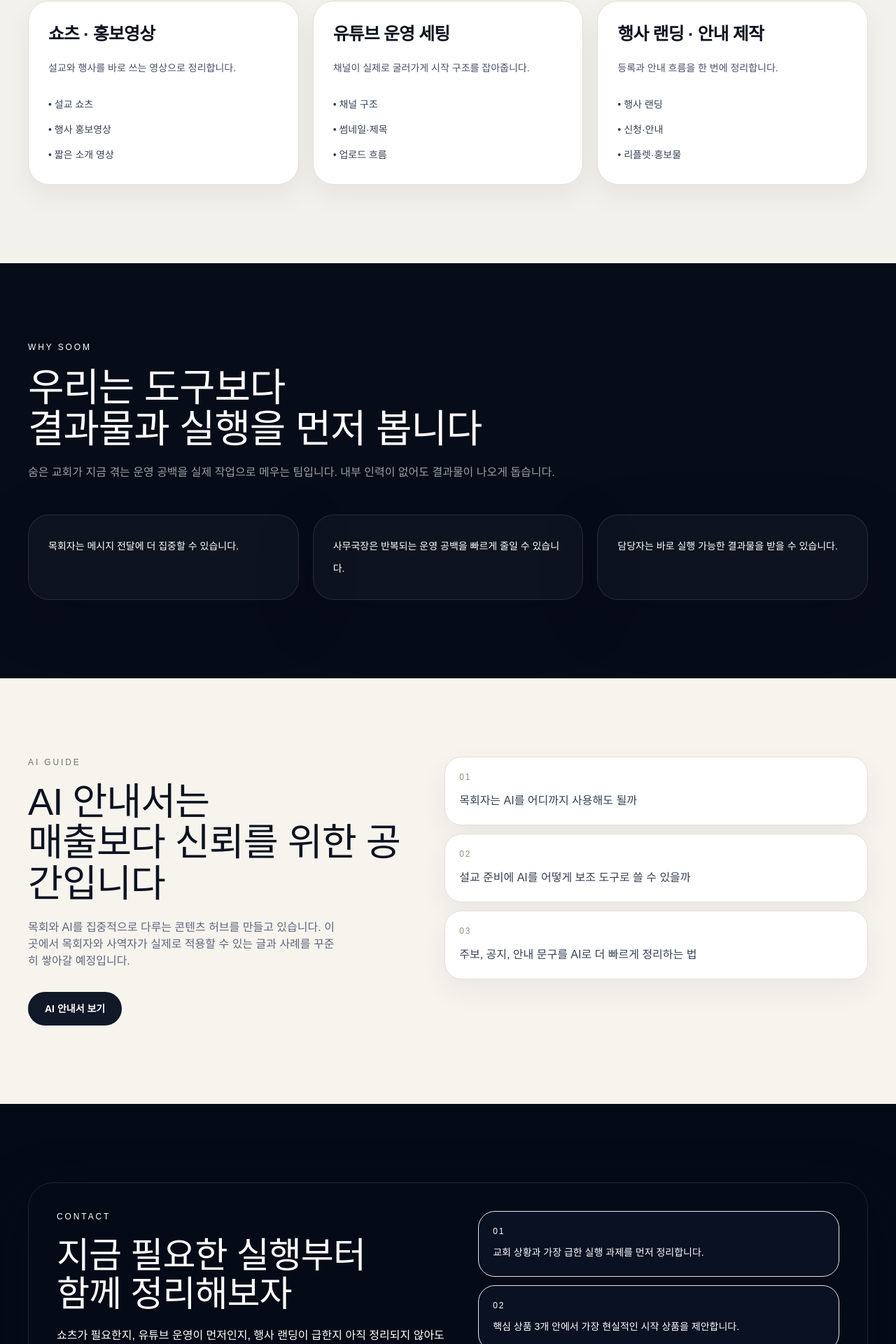
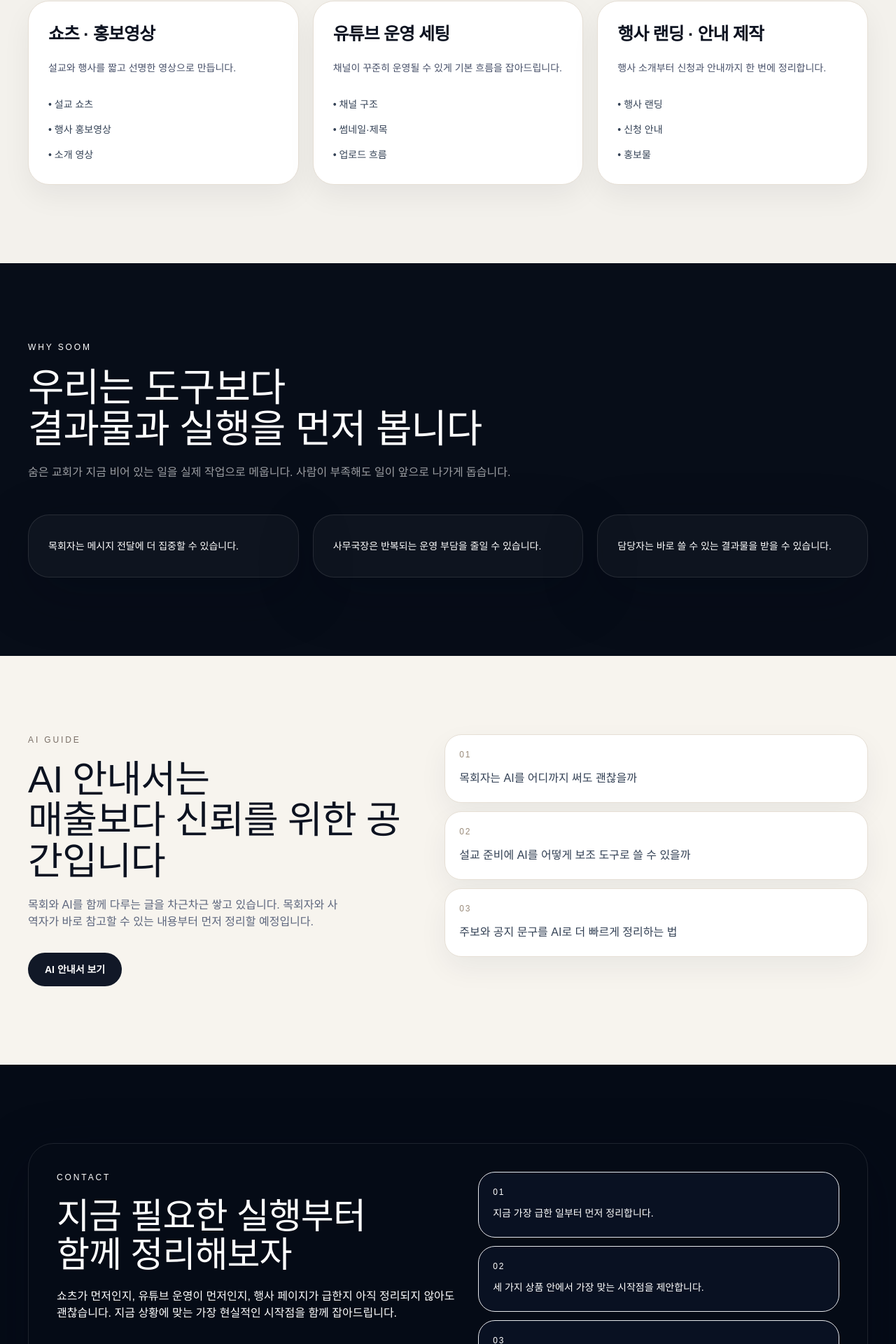
Before and after one commit to kinddragon1224/soom-church, a Next.js app: page / in a window 1280 px wide. Shown: the part 1159-3079 px from the top of the page at 70% size. Built offline with nearby package versions, Linux system fonts and the light colour scheme; a web font is replaced by a local one.

Commit message:
copy(marketing): refine homepage messaging

```diff
--- a/app/page.tsx
+++ b/app/page.tsx
@@ -4,31 +4,31 @@ import SiteHeader from "@/components/site-header";
 const serviceCards = [
   {
     title: "쇼츠 · 홍보영상",
-    desc: "설교와 행사를 바로 쓰는 영상으로 정리합니다.",
-    points: ["설교 쇼츠", "행사 홍보영상", "짧은 소개 영상"],
+    desc: "설교와 행사를 짧고 선명한 영상으로 만듭니다.",
+    points: ["설교 쇼츠", "행사 홍보영상", "소개 영상"],
   },
   {
     title: "유튜브 운영 세팅",
-    desc: "채널이 실제로 굴러가게 시작 구조를 잡아줍니다.",
+    desc: "채널이 꾸준히 운영될 수 있게 기본 흐름을 잡아드립니다.",
     points: ["채널 구조", "썸네일·제목", "업로드 흐름"],
   },
   {
     title: "행사 랜딩 · 안내 제작",
-    desc: "등록과 안내 흐름을 한 번에 정리합니다.",
-    points: ["행사 랜딩", "신청·안내", "리플렛·홍보물"],
+    desc: "행사 소개부터 신청과 안내까지 한 번에 정리합니다.",
+    points: ["행사 랜딩", "신청 안내", "홍보물"],
   },
 ];
 
 const audiencePoints = [
   "목회자는 메시지 전달에 더 집중할 수 있습니다.",
-  "사무국장은 반복되는 운영 공백을 빠르게 줄일 수 있습니다.",
-  "담당자는 바로 실행 가능한 결과물을 받을 수 있습니다.",
+  "사무국장은 반복되는 운영 부담을 줄일 수 있습니다.",
+  "담당자는 바로 쓸 수 있는 결과물을 받을 수 있습니다.",
 ];
 
 const guideTopics = [
-  "목회자는 AI를 어디까지 사용해도 될까",
+  "목회자는 AI를 어디까지 써도 괜찮을까",
   "설교 준비에 AI를 어떻게 보조 도구로 쓸 수 있을까",
-  "주보, 공지, 안내 문구를 AI로 더 빠르게 정리하는 법",
+  "주보와 공지 문구를 AI로 더 빠르게 정리하는 법",
 ];
 
 export default function HomePage() {
@@ -79,7 +79,7 @@ export default function HomePage() {
               핵심 상품
             </h2>
             <p className="mt-5 max-w-3xl text-sm leading-7 text-[#5d667d] sm:text-base">
-              숨은 플랫폼 설명보다 먼저, 교회가 당장 맡기고 싶은 실행형 서비스를 분명하게 제공합니다.
+              숨은 설명보다 실행을 먼저 보여줍니다. 지금 교회에 바로 필요한 일을 먼저 맡길 수 있게 돕습니다.
             </p>
           </div>
 
@@ -109,8 +109,8 @@ export default function HomePage() {
               결과물과 실행을 먼저 봅니다
             </h2>
             <p className="mt-4 max-w-3xl text-sm leading-7 text-white/60 sm:mt-5 sm:text-base">
-              숨은 교회가 지금 겪는 운영 공백을 실제 작업으로 메우는 팀입니다.
-              내부 인력이 없어도 결과물이 나오게 돕습니다.
+              숨은 교회가 지금 비어 있는 일을 실제 작업으로 메웁니다.
+              사람이 부족해도 일이 앞으로 나가게 돕습니다.
             </p>
           </div>
 
@@ -135,8 +135,8 @@ export default function HomePage() {
                 매출보다 신뢰를 위한 공간입니다
               </h2>
               <p className="mt-5 max-w-md text-sm leading-7 text-[#5d667d] sm:text-base">
-                목회와 AI를 집중적으로 다루는 콘텐츠 허브를 만들고 있습니다. 이곳에서 목회자와 사역자가
-                실제로 적용할 수 있는 글과 사례를 꾸준히 쌓아갈 예정입니다.
+                목회와 AI를 함께 다루는 글을 차근차근 쌓고 있습니다.
+                목회자와 사역자가 바로 참고할 수 있는 내용부터 먼저 정리할 예정입니다.
               </p>
               <div className="mt-8">
                 <Link href="/ai-guides" className="inline-flex min-h-12 items-center justify-center rounded-full bg-[#111827] px-6 text-sm font-semibold text-white">
@@ -167,8 +167,8 @@ export default function HomePage() {
                 함께 정리해보자
               </h2>
               <p className="mt-5 max-w-xl text-sm leading-7 text-white/62 sm:text-base">
-                쇼츠가 필요한지, 유튜브 운영이 먼저인지, 행사 랜딩이 급한지 아직 정리되지 않아도 괜찮아.
-                지금 상황을 기준으로 가장 현실적인 시작점을 함께 잡아줄게.
+                쇼츠가 먼저인지, 유튜브 운영이 먼저인지, 행사 페이지가 급한지 아직 정리되지 않아도 괜찮습니다.
+                지금 상황에 맞는 가장 현실적인 시작점을 함께 잡아드립니다.
               </p>
               <div className="mt-8 flex flex-col gap-3 sm:flex-row">
                 <Link href="/contact" className="inline-flex min-h-12 items-center justify-center rounded-full bg-white px-6 text-sm font-semibold text-[#09111f]">
@@ -182,15 +182,15 @@ export default function HomePage() {
             <div className="grid gap-3">
               <div className="rounded-[24px] border border-white/8 bg-[#091122] px-5 py-5">
                 <p className="text-xs tracking-[0.16em] text-white/38">01</p>
-                <p className="mt-2 text-sm leading-7 text-white/82">교회 상황과 가장 급한 실행 과제를 먼저 정리합니다.</p>
+                <p className="mt-2 text-sm leading-7 text-white/82">지금 가장 급한 일부터 먼저 정리합니다.</p>
               </div>
               <div className="rounded-[24px] border border-white/8 bg-[#091122] px-5 py-5">
                 <p className="text-xs tracking-[0.16em] text-white/38">02</p>
-                <p className="mt-2 text-sm leading-7 text-white/82">핵심 상품 3개 안에서 가장 현실적인 시작 상품을 제안합니다.</p>
+                <p className="mt-2 text-sm leading-7 text-white/82">세 가지 상품 안에서 가장 맞는 시작점을 제안합니다.</p>
               </div>
               <div className="rounded-[24px] border border-white/8 bg-[#091122] px-5 py-5">
                 <p className="text-xs tracking-[0.16em] text-white/38">03</p>
-                <p className="mt-2 text-sm leading-7 text-white/82">필요하면 이후에 운영형 계약이나 콘텐츠 자산화로 이어갑니다.</p>
+                <p className="mt-2 text-sm leading-7 text-white/82">필요하면 이후 운영과 콘텐츠 자산화까지 이어갈 수 있습니다.</p>
               </div>
             </div>
           </div>
```
